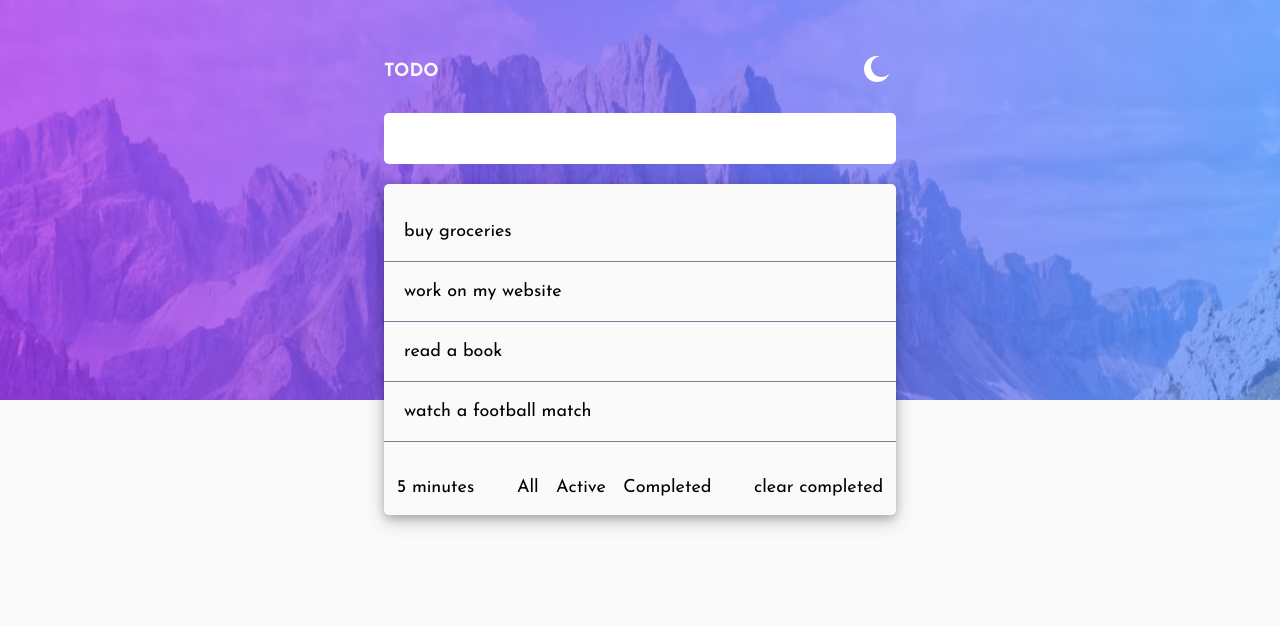
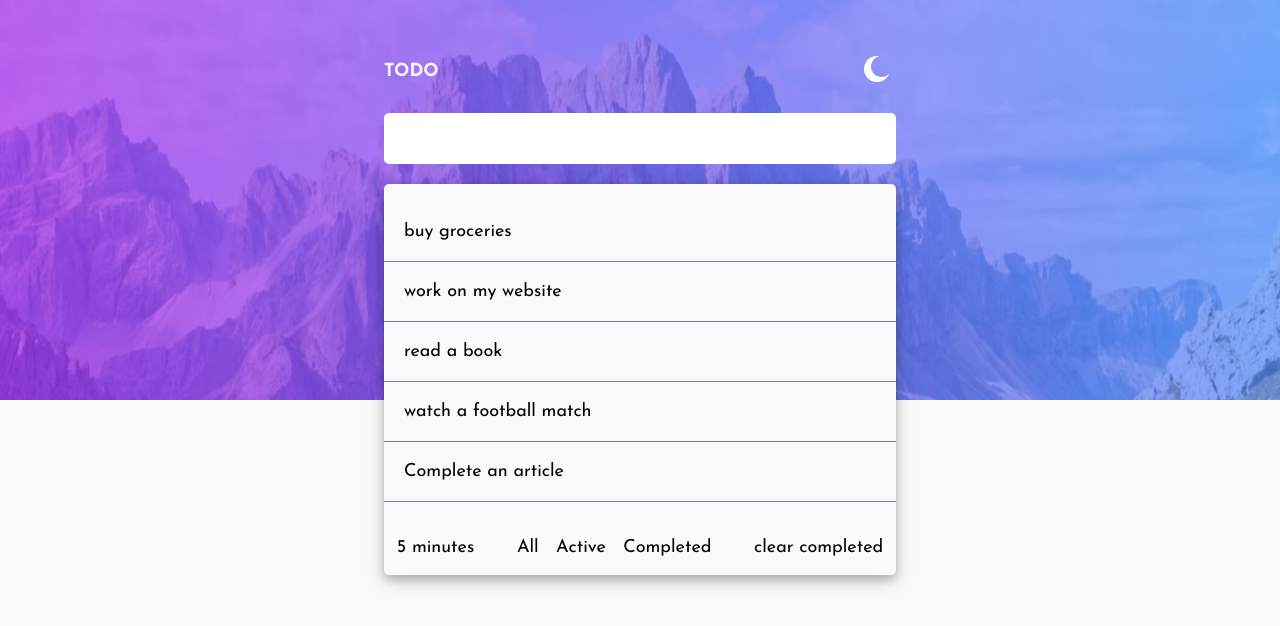
Before and after one commit to Samuel-jacobs/todo-app-project, a React (Create React App) app: page / in a window 1280 px wide. Shown: the top 626 px of the page. Built offline with nearby package versions, Linux system fonts and the light colour scheme.

Commit message:
new update

```diff
--- a/src/components/TodoList.jsx
+++ b/src/components/TodoList.jsx
@@ -13,6 +13,7 @@ function TodoList({isDarkMode}) {
         <li>work on my website</li>
         <li>read a book</li>
         <li>watch a football match</li>
+        <li>Complete an article</li>
       </ul>
       <div className='todo-settings'>
         <div>
```
